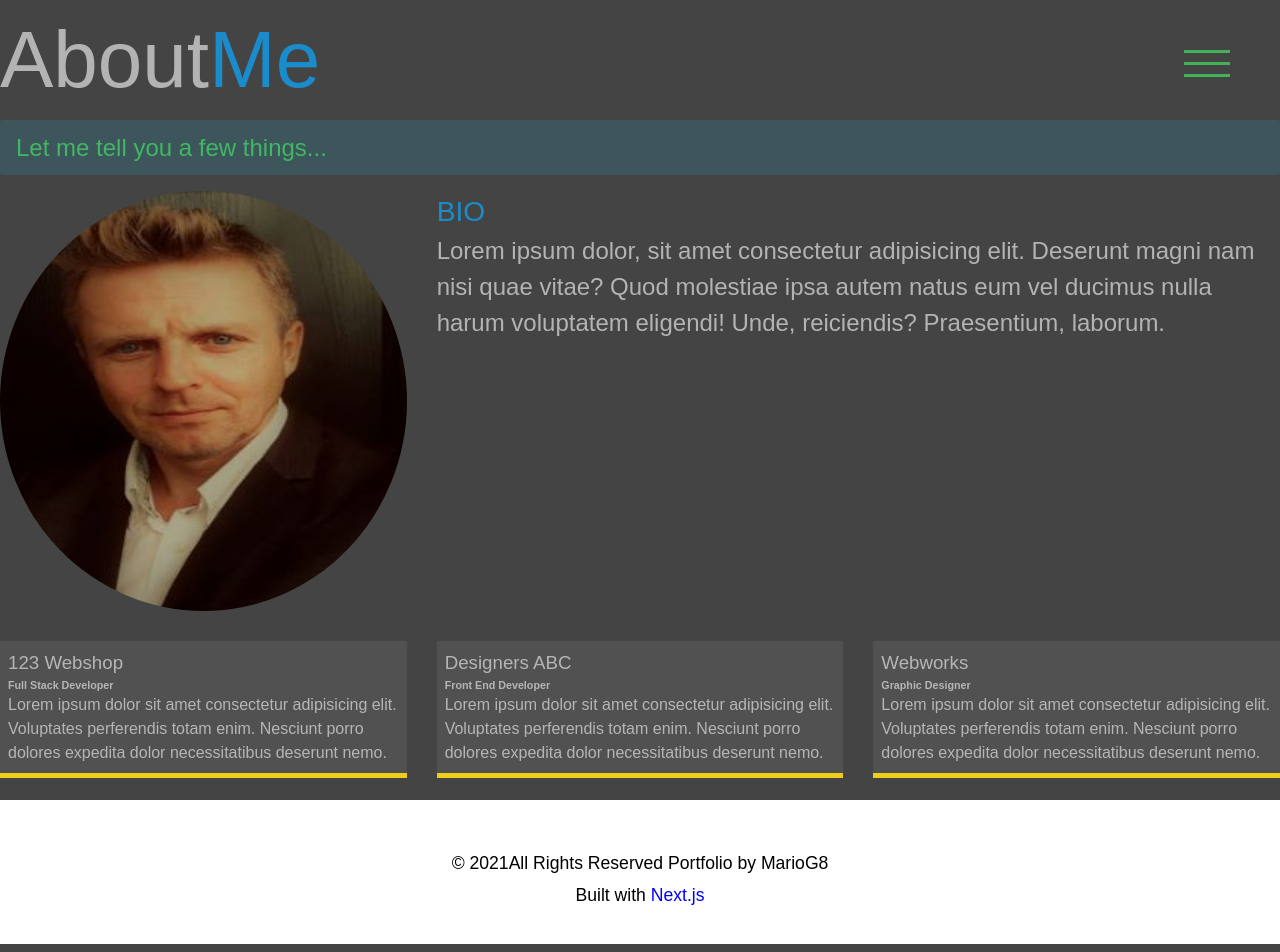
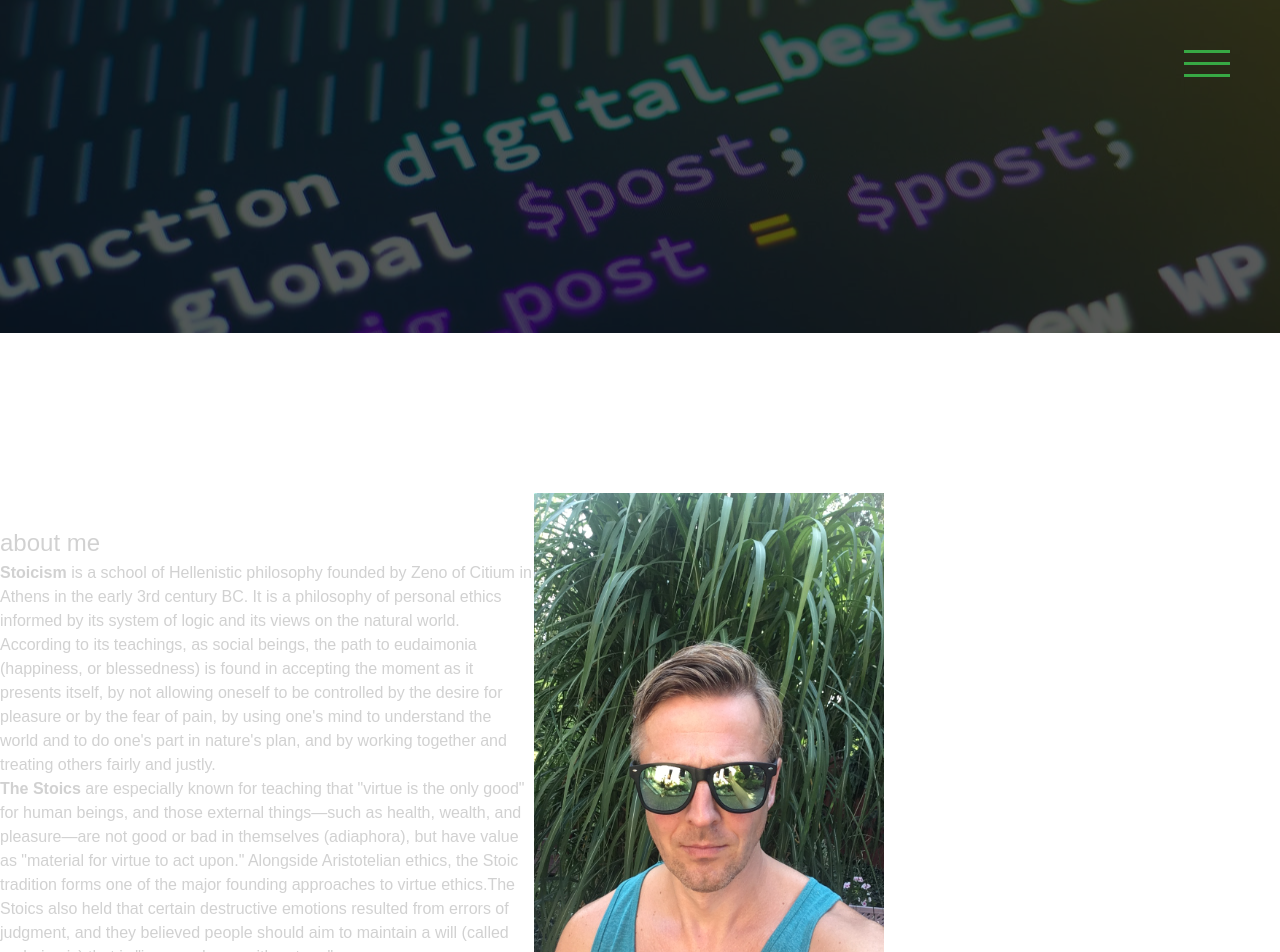
Before and after one commit to danielkeny/skills-next.js, a Next.js app: page /about in a window 1280 px wide. Shown: the top 952 px of the page. Built offline with nearby package versions, Linux system fonts and the light colour scheme.

Commit message:
Started working with about page

```diff
--- a/pages/about/index.js
+++ b/pages/about/index.js
@@ -1,5 +1,7 @@
 import Image from "next/image";
 import Head from "next/head";
+import styles from "@/styles/About.module.css";
+import ShowcaseSec from "@/components/ShowcaseSec";
 
 function AboutPage() {
   return (
@@ -8,63 +10,48 @@ function AboutPage() {
         <title>Dossier</title>
         <meta name="description" content="History of my passion" />
       </Head>
-      <main id="about">
-        <h1 className="lg-heading">
-          About
-          <span className="text-secondary">Me</span>
-        </h1>
-        <h2 className="sm-heading">Let me tell you a few things...</h2>
-        <div className="about-info">
-          <Image
-            src="/images/ed33.jpg"
-            alt="Mariusz Golik"
-            className="bio-image"
-            width={250}
-            height={420}
-            quality={100}
-          />
 
-          <div className="bio">
-            <h3 className="text-secondary">BIO</h3>
+      <ShowcaseSec />
+      <section className={styles.about}>
+        <div className={styles.about_container}>
+          <div className={styles.about_txt_wrapper}>
+            <h2>about me</h2>
             <p>
-              Lorem ipsum dolor, sit amet consectetur adipisicing elit. Deserunt
-              magni nam nisi quae vitae? Quod molestiae ipsa autem natus eum vel
-              ducimus nulla harum voluptatem eligendi! Unde, reiciendis?
-              Praesentium, laborum.
+              <strong>Stoicism </strong>is a school of Hellenistic philosophy
+              founded by Zeno of Citium in Athens in the early 3rd century BC.
+              It is a philosophy of personal ethics informed by its system of
+              logic and its views on the natural world. According to its
+              teachings, as social beings, the path to eudaimonia (happiness, or
+              blessedness) is found in accepting the moment as it presents
+              itself, by not allowing oneself to be controlled by the desire for
+              pleasure or by the fear of pain, by using one's mind to understand
+              the world and to do one's part in nature's plan, and by working
+              together and treating others fairly and justly.
+            </p>
+            <p>
+              <strong>The Stoics </strong>are especially known for teaching that
+              "virtue is the only good" for human beings, and those external
+              things—such as health, wealth, and pleasure—are not good or bad in
+              themselves (adiaphora), but have value as "material for virtue to
+              act upon." Alongside Aristotelian ethics, the Stoic tradition
+              forms one of the major founding approaches to virtue ethics.The
+              Stoics also held that certain destructive emotions resulted from
+              errors of judgment, and they believed people should aim to
+              maintain a will (called prohairesis) that is "in accordance with
+              nature."
             </p>
           </div>
-
-          <div className="job job-1">
-            <h3>123 Webshop</h3>
-            <h6>Full Stack Developer</h6>
-            <p>
-              Lorem ipsum dolor sit amet consectetur adipisicing elit.
-              Voluptates perferendis totam enim. Nesciunt porro dolores expedita
-              dolor necessitatibus deserunt nemo.
-            </p>
-          </div>
-
-          <div className="job job-2">
-            <h3>Designers ABC</h3>
-            <h6>Front End Developer</h6>
-            <p>
-              Lorem ipsum dolor sit amet consectetur adipisicing elit.
-              Voluptates perferendis totam enim. Nesciunt porro dolores expedita
-              dolor necessitatibus deserunt nemo.
-            </p>
-          </div>
-
-          <div className="job job-3">
-            <h3>Webworks</h3>
-            <h6>Graphic Designer</h6>
-            <p>
-              Lorem ipsum dolor sit amet consectetur adipisicing elit.
-              Voluptates perferendis totam enim. Nesciunt porro dolores expedita
-              dolor necessitatibus deserunt nemo.
-            </p>
+          <div className={styles.about_img_wrapper}>
+            <Image
+              src="/images/mario_004.jpg"
+              width={350}
+              height={500}
+              quality={100}
+              className={styles.about_image}
+            />
           </div>
         </div>
-      </main>
+      </section>
     </>
   );
 }
--- /dev/null
+++ b/styles/About.module.css
@@ -0,0 +1,21 @@
+.about {
+  background-color: #fff;
+  min-height: 100vh;
+  width: 100%;
+}
+
+.about_container {
+  padding-top: 10rem;
+  display: flex;
+  flex-wrap: wrap;
+  align-items: center;
+  justify-content: stretch;
+}
+
+.about_txt_wrapper {
+  max-width: 60ch;
+}
+
+.about_img_wrapper {
+  max-width: 500px;
+}
```
